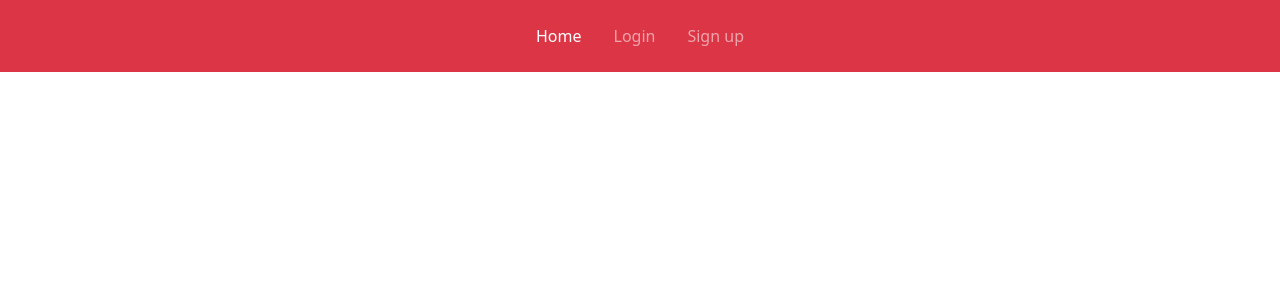
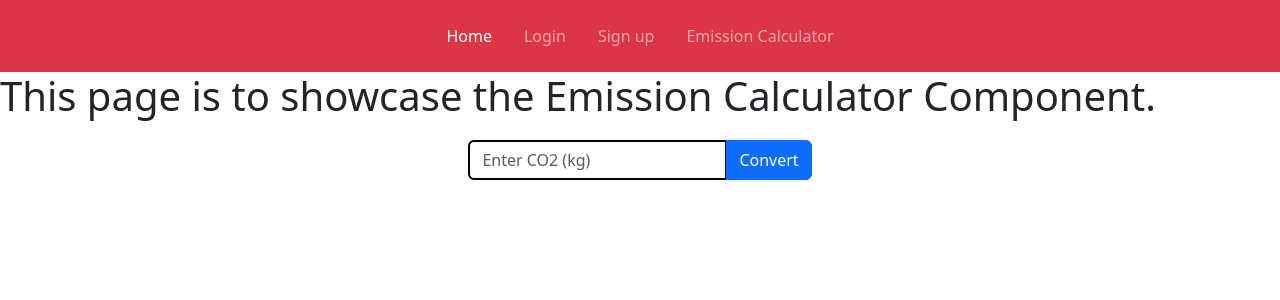
Before and after one commit to shellyh0626/TicketWingmanFront, a React (Create React App) app: page /emission in a window 1280 px wide. Before the commit this address had no page. Shown: the top 300 px of the page. Built offline with nearby package versions, Linux system fonts and the light colour scheme.

Commit message:
New Feature: Emission Convertor. Converts requested CO2 to equivelent. Complete

```diff
--- a/package.json
+++ b/package.json
@@ -3,6 +3,9 @@
   "version": "0.1.0",
   "private": true,
   "dependencies": {
+    "@fortawesome/fontawesome-svg-core": "^6.4.0",
+    "@fortawesome/free-solid-svg-icons": "^6.4.0",
+    "@fortawesome/react-fontawesome": "^0.2.0",
     "@testing-library/jest-dom": "^5.16.5",
     "@testing-library/react": "^13.4.0",
     "@testing-library/user-event": "^13.5.0",
@@ -10,6 +13,7 @@
     "bootstrap": "^5.3.0",
     "bootstrap-icons": "^1.10.5",
     "destroy": "^1.2.0",
+    "mathjs": "^11.9.0",
     "react": "^18.2.0",
     "react-dom": "^18.2.0",
     "react-redux": "^8.1.1",
--- a/src/App.js
+++ b/src/App.js
@@ -11,6 +11,7 @@ import { ProtectedRoute } from "./utils/Auth";
 import { useDispatch, useSelector } from "react-redux";
 import SearchResults from "./components/SearchResults";
 import SearchBar from "./components/SearchBar";
+import Emission from "./pages/Emission";
 import { logout } from "./redux/users/user.actions";
 
 /* const LinkButton = ({ to, children, onClick }) => (
@@ -58,6 +59,11 @@ function App() {
                     Sign up
                   </Link>
                 </li>
+                <li className="nav-item">
+                  <Link to="/emission" className="nav-link mx-2">
+                    Emission Calculator
+                  </Link>
+                </li>
               </>
             )}
             {isLoggedIn && (
@@ -82,8 +88,6 @@ function App() {
           <Route path="/" element={<Home />} />
           <Route element={<ProtectedRoute />}>
             <Route path="/profile/*" element={<Profile />} />
-          </Route>
-          <Route element={<ProtectedRoute />}>
             <Route path="/profile/edit" element={<EditProfile />} />
           </Route>
           <Route path="/login" element={<Login />} />
@@ -91,6 +95,7 @@ function App() {
           <Route path="/forgot" element={<ForgotPassword />} />
           <Route exact path="/" element={<SearchBar />} />
           <Route path="/searchResults" element={<SearchResults />} />
+          <Route path="/emission" element={<Emission />} />
         </Routes>
       </div>
     </Router>
--- /dev/null
+++ b/src/components/EmissionCalculator.jsx
@@ -0,0 +1,99 @@
+import React, { useState } from "react";
+import "bootstrap/dist/css/bootstrap.min.css";
+import "../css/EmissionCalculatorCSS.css";
+import { FontAwesomeIcon } from "@fortawesome/react-fontawesome";
+import { format, evaluate } from "mathjs";
+import {
+  faGasPump,
+  faCar,
+  faMobileScreenButton,
+} from "@fortawesome/free-solid-svg-icons";
+
+function EmissionCalculator() {
+  const [emission, setEmission] = useState();
+  const [phoneEmission, setPhoneEmission] = useState();
+  const [mileEmission, setMileEmission] = useState();
+  const [gasEmission, setGasEmission] = useState();
+  const [showEmissionData, setShowEmissionData] = useState(false);
+
+  const handleConvert = () => {
+    const kiloToMetric = evaluate(`${emission} / 1000`);
+    if (emission) {
+      setShowEmissionData(true);
+
+      setPhoneEmission(
+        format(evaluate(`${kiloToMetric} / (8.22 * 10^(-6))`), {
+          notation: "fixed",
+          precision: 0,
+        })
+      );
+      setMileEmission(
+        format(evaluate(`${kiloToMetric} / (3.90 * 10^(-4))`), {
+          notation: "fixed",
+          precision: 0,
+        })
+      );
+      setGasEmission(
+        format(evaluate(`${kiloToMetric} / (8.887 * 10^(-3))`), {
+          notation: "fixed",
+          precision: 0,
+        })
+      );
+    } else {
+      setShowEmissionData(false);
+    }
+  };
+
+  return (
+    <div>
+      <div id="emissionField">
+        <div className="input-group mb-3 ">
+          <input
+            type="number"
+            id="emissionNumber"
+            className="form-control"
+            placeholder="Enter CO2 (kg)"
+            onChange={(e) => setEmission(e.target.value)}
+          />
+          <button
+            className="btn btn-primary"
+            type="submit"
+            id="emissionButton"
+            onClick={handleConvert}
+          >
+            Convert
+          </button>
+        </div>
+      </div>
+      {showEmissionData && (
+        <div id="emissionContainer">
+          <div className="emissionItem-Mobile">
+            <FontAwesomeIcon icon={faMobileScreenButton} size="5x" />
+            <div className="coInfo-Mobile">
+              <h1 className="coEmission">{phoneEmission}</h1>
+              <p className="coMessage"> Number of smartphones charged</p>
+            </div>
+          </div>
+
+          <div className="emissionItem">
+            <FontAwesomeIcon icon={faCar} size="5x" />
+            <div className="coInfo">
+              <h1 className="coEmission">{mileEmission}</h1>
+              <p className="coMessage">Average miles driven by a gas car</p>
+            </div>
+          </div>
+
+          <div className="emissionItem">
+            <FontAwesomeIcon icon={faGasPump} size="5x" />
+            <div className="coInfo">
+              <h1 className="coEmission">{gasEmission}</h1>
+              <p className="coMessage">Gallons of gasoline consumed</p>
+            </div>
+          </div>
+        </div>
+      )}
+    </div>
+  );
+}
+
+export default EmissionCalculator;
--- /dev/null
+++ b/src/css/EmissionCalculatorCSS.css
@@ -0,0 +1,45 @@
+#emissionField {
+  display: grid;
+  justify-content: center;
+  width: 35%;
+  margin: 0 auto;
+  margin-top: 20px;
+}
+
+#emissionNumber {
+  border-width: 2px;
+  border-color: black;
+}
+#emissionContainer {
+  border: solid;
+  justify-content: space-between;
+  align-items: center;
+  margin: 0 auto;
+  padding: 10px;
+  display: table;
+}
+
+.emissionItem {
+  display: flex;
+}
+
+.emissionItem-Mobile {
+  margin-left: 10px;
+  display: flex;
+}
+
+.coInfo {
+  margin-left: 20px;
+}
+
+.coInfo-Mobile {
+  margin-left: 30px;
+}
+
+.coMessage {
+  font-size: 15px;
+}
+.coEmission {
+  font-size: 30px;
+  font-weight: bolder;
+}
--- /dev/null
+++ b/src/pages/Emission.jsx
@@ -0,0 +1,13 @@
+import React from "react";
+import EmissionCalculator from "../components/EmissionCalculator";
+
+function Emission() {
+  return (
+    <div>
+      <h1>This page is to showcase the Emission Calculator Component.</h1>
+      <EmissionCalculator />
+    </div>
+  );
+}
+
+export default Emission;
```
Also changed, not shown: 1 other file (tests, documents, lock files or other folders).
